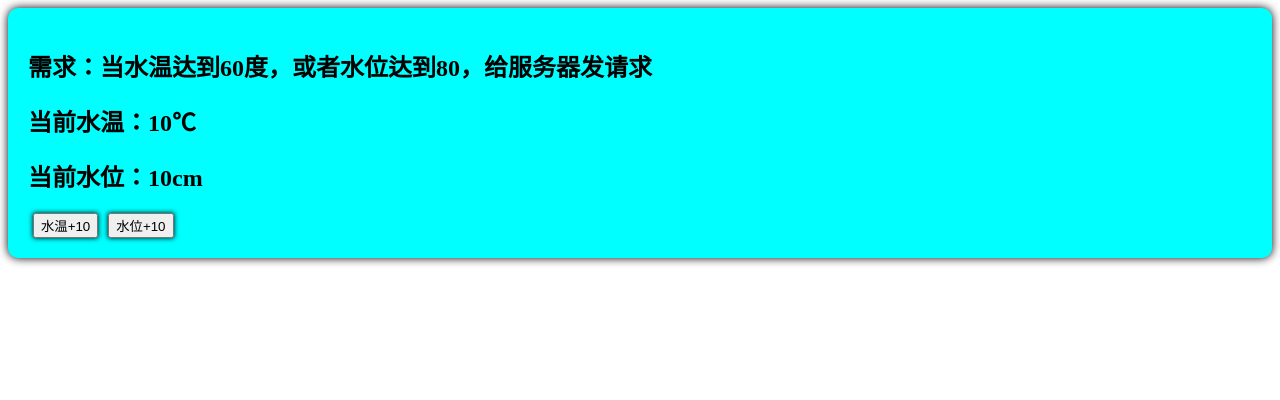
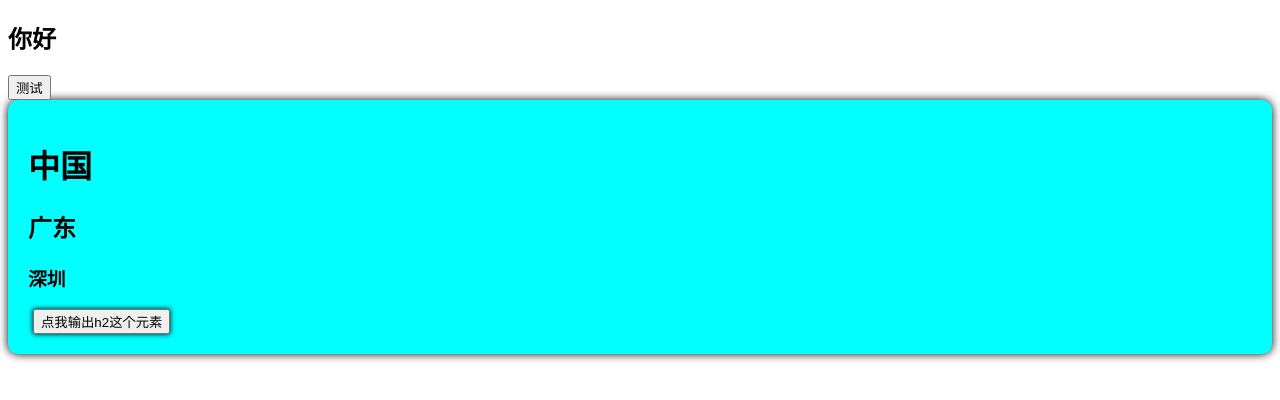
Before and after one commit to dorothy-yl/vue3, a Vue app: page / in a window 1280 px wide. Shown: the top 400 px of the page. Built offline with nearby package versions, Linux system fonts and the light colour scheme.

Commit message:
标签的ref属性

```diff
--- a/src/App.vue
+++ b/src/App.vue
@@ -1,27 +1,19 @@
 <template>
-    <Person />
+    <h2 ref="title2">你好</h2>
+    <button @click="showLog">测试</button>
+    <Person ref="ren"/>
+</template>
 
-</template>
-m
 
-<script lang="ts">
-// JS或TS代码
+<script lang="ts" setup name= "App">
+import { ref } from 'vue'
 import Person from './components/Person.vue'
+let title2 = ref()
+let ren = ref()
+function showLog(){
+    // console.log(title2.value)
+    console.log(ren.value)
+}
 
-export default {
-    // 组件名
-    name: 'App',
-    // 注册组件
-    components: { Person }
-}
+
 </script>
-
-<style scoped>
-/* 样式 */
-.app {
-    background-color: skyblue;
-    box-shadow: 0 0 10px;
-    border-radius: 10px;
-    padding: 20px;
-}
-</style>
--- a/src/components/Person.vue
+++ b/src/components/Person.vue
@@ -1,55 +1,34 @@
 <template>
     <div class="person">
-        <h2>需求：当水温达到60度，或者水位达到80，给服务器发请求</h2>
-        <h2>当前水温：{{ temp }}℃</h2>
-        <h2>当前水位：{{ height }}cm</h2>
-        <button @click="changeTemp">水温+10</button>
-        <button @click="changeHeight">水位+10</button>
+        <h1>中国</h1>
+        <h2 ref="title2">广东</h2>
+        <h3>深圳</h3>
+        <button @click="showLog">点我输出h2这个元素</button>
     </div>
 </template>
 
 
 
 <script lang="ts" setup name="Person">
-import { ref, watch, watchEffect } from 'vue'
+import { ref,defineExpose } from 'vue'
 
-
-// 数据
-let temp = ref(10)
-let height = ref(10)
-// 方法
-function changeTemp() {
-    temp.value += 10
-
-}
-function changeHeight() {
-    height.value += 10
-
-}
-
-
-// 监视
-// watch([temp, height], (value) => {
-//     // 从value中获取最新的水温和水位
-//     let [newTemp, newHeight] = value;
-//     // 逻辑
-//     if (newTemp >= 60 || newHeight >= 80) {
-//         console.log('给服务器发请求')
-//     }
-// })
-
-watchEffect(() => {
-    if (temp.value >= 60 || height.value >= 80) {
-        console.log('给服务器发请求')
-    }
-})
+// 创建一个title2，用于存储ref标记的内容
+let title2 = ref()
+let a = ref(0)
+let b = ref(1)
+let c = ref(2)
 
 
 
+function showLog() {
+    console.log(title2.value)
+}
+
+defineExpose({
+    a,
+    b
+})
 </script>
-
-
-
 
 <style scoped>
 .person {
@@ -63,8 +42,4 @@ button {
     margin: 0 5px;
     box-shadow: 0 0 5px;
 }
-
-li {
-    font-size: 20px;
-}
 </style>
```
